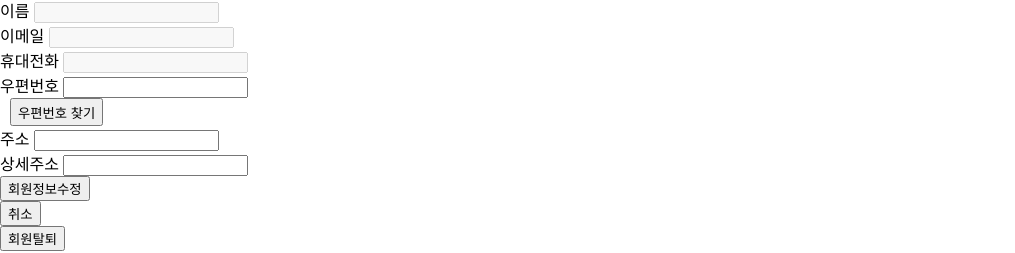
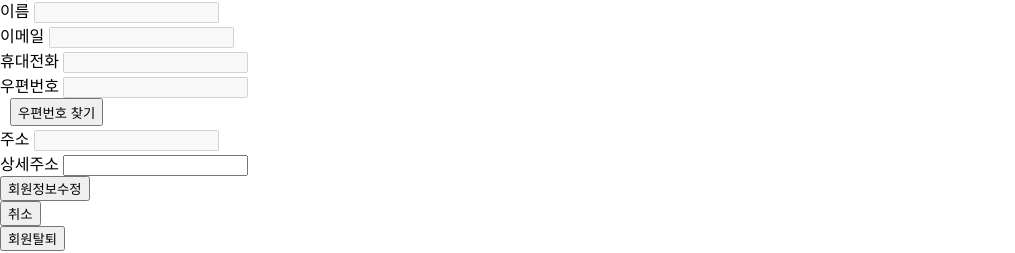
Before and after one commit to moveold0611/wnm_project_front, a React (Create React App) app: page /useredit/1 in a window 1280 px wide. Shown: the part 191-444 px from the top of the page, without its empty margins (0-1015 px from the left). Built offline with nearby package versions, Linux system fonts and the light colour scheme; no server answers.

Commit message:
fix-사용자-정보-수정-페이지-path를-동적으로-받아오도록-수정-#24

```diff
--- a/src/App.js
+++ b/src/App.js
@@ -6,7 +6,7 @@ import EditUserInformation from "./pages/Mypage/EditUserInformation";
 import { useQuery } from "react-query";
 import { instance } from "./apis/config/instance";
 import Product from "./pages/Product/Product";
-import OAuth2Signin from "./pages/Signin/OAuth2Signin";
+import Oauth2Signin from "./pages/Signin/Oauth2Signin";
 
 
 function App() {
@@ -38,7 +38,7 @@ function App() {
         <Route path="/" element={ <Home /> } />
         <Route path="/auth/signup" element={ <Signup /> } />
         <Route path="/auth/signin" element={ <Signin /> } />
-        <Route path="/auth/oauth2/signin" element={ <OAuth2Signin /> } />
+        <Route path="/auth/oauth2/signin" element={ <Oauth2Signin /> } />
         <Route path="/useredit/:userId" element={ <EditUserInformation /> } />
         <Route path="/product/:productId" element={ <Product/> } />
       </Routes>
--- a/src/pages/Mypage/EditUserInformation.jsx
+++ b/src/pages/Mypage/EditUserInformation.jsx
@@ -4,6 +4,7 @@ import { instance } from '../../apis/config/instance';
 import { ref, getDownloadURL, uploadBytesResumable } from "firebase/storage";
 import { storage } from '../../apis/firebase/firebase';
 import { useQuery } from 'react-query';
+import { useParams, useSearchParams } from 'react-router-dom';
 /** @jsxImportSource @emotion/react */
 
 function EditUserInformation(props) {
@@ -60,6 +61,7 @@ function EditUserInformation(props) {
     const profileFileRef = useRef();
     const [uploadFiles, setUploadFiles] = useState([]);
     const [profileImgSrc, setProfileImgSrc] = useState();
+    const { userId } = useParams();
 
     const [userData, setUserData] = useState({
         nickname: '',
@@ -73,7 +75,7 @@ function EditUserInformation(props) {
 
     const getUser = useQuery(["getUser"], async () => {
         try {
-            return await instance.get(`/api/user/56`);
+            return await instance.get(`/api/user/${userId}`);
         }catch(error) {
             console.log(error)
         }
@@ -83,6 +85,7 @@ function EditUserInformation(props) {
             setUser(userresponse.data)
             setUserData(userresponse.data)
             setProfileImgSrc(userresponse.data.profileUrl)
+            console.log(userId)
         }
     })
 
@@ -97,7 +100,7 @@ function EditUserInformation(props) {
 
     const HandleEditUser = async () => {
         try {
-            const response = await instance.put(`/api/user/56`, userData);
+            const response = await instance.put(`/api/user/${userId}`, userData);
             if (response.status === 200) {
                 alert("회원정보 수정이 완료되었습니다.");
             } else {
@@ -118,7 +121,7 @@ function EditUserInformation(props) {
 
         const HandleDeleteUser = async () => {
             try {
-                const response = await instance.delete(`/api/user/56`);
+                const response = await instance.delete(`/api/user/${userId}`);
                 if (response.status === 200) {
                     alert("회원 탈퇴 처리가 완료되었습니다.");
                     window.location.replace("/");
@@ -174,9 +177,9 @@ function EditUserInformation(props) {
     };
 
 
-    const handelOnClick = () => {
-        console.log(userData);
-    }
+    // const testButtonOnClick = () => {
+    //     console.log(userId);
+    // }
 
 return (
     <div>
@@ -193,14 +196,15 @@ return (
             <div>이름 <input type="text" defaultValue={user.name} disabled /></div>
             <div>이메일 <input type="text" defaultValue={user.email} disabled /></div>
             <div>휴대전화 <input type="text" defaultValue={user.phoneNumber} disabled /></div>
-            <div>우편번호 <input type="text"  name='defaultAddressNumber' id="sample6_postcode" defaultValue={userData.defaultAddressNumber} onChange={HandleUserEditChange}/></div>
+            <div>우편번호 <input type="text" disabled name='defaultAddressNumber' id="sample6_postcode" defaultValue={userData.defaultAddressNumber} onChange={HandleUserEditChange}/></div>
             <div><input type="button" name='findDefaultAddressNumber' onClick={sample6_execDaumPostcode} defaultValue="우편번호 찾기" css={S.Sbutton} /></div>
-            <div>주소 <input type="text"  name='defaultAddressName' id="sample6_address" defaultValue={userData.defaultAddressName} onChange={HandleUserEditChange}/></div>
-            <div>상세주소 <input type="text"  name='defaultAddressDetailName' id="sample6_detailAddress" defaultValue={user.defaultAddressDetailName} onChange={HandleUserEditChange}/></div>
+            <div>주소 <input type="text" disabled name='defaultAddressName' id="sample6_address" defaultValue={userData.defaultAddressName} onChange={HandleUserEditChange}/></div>
+            <div>상세주소 <input type="text" name='defaultAddressDetailName' id="sample6_detailAddress" defaultValue={user.defaultAddressDetailName} onChange={HandleUserEditChange}/></div>
         </div>
         <div><button onClick={HandleEditUser}>회원정보수정</button></div>
         <div><button onClick={HandleCancle}>취소</button></div>
         <div><button onClick={HandleDeleteUser}>회원탈퇴</button></div>
+        {/* <div><button onClick={testButtonOnClick}>테스트 버튼</button></div> */}
     </div>
     );
 }
```
Also changed, not shown: 1 other file (tests, documents, lock files or other folders).
